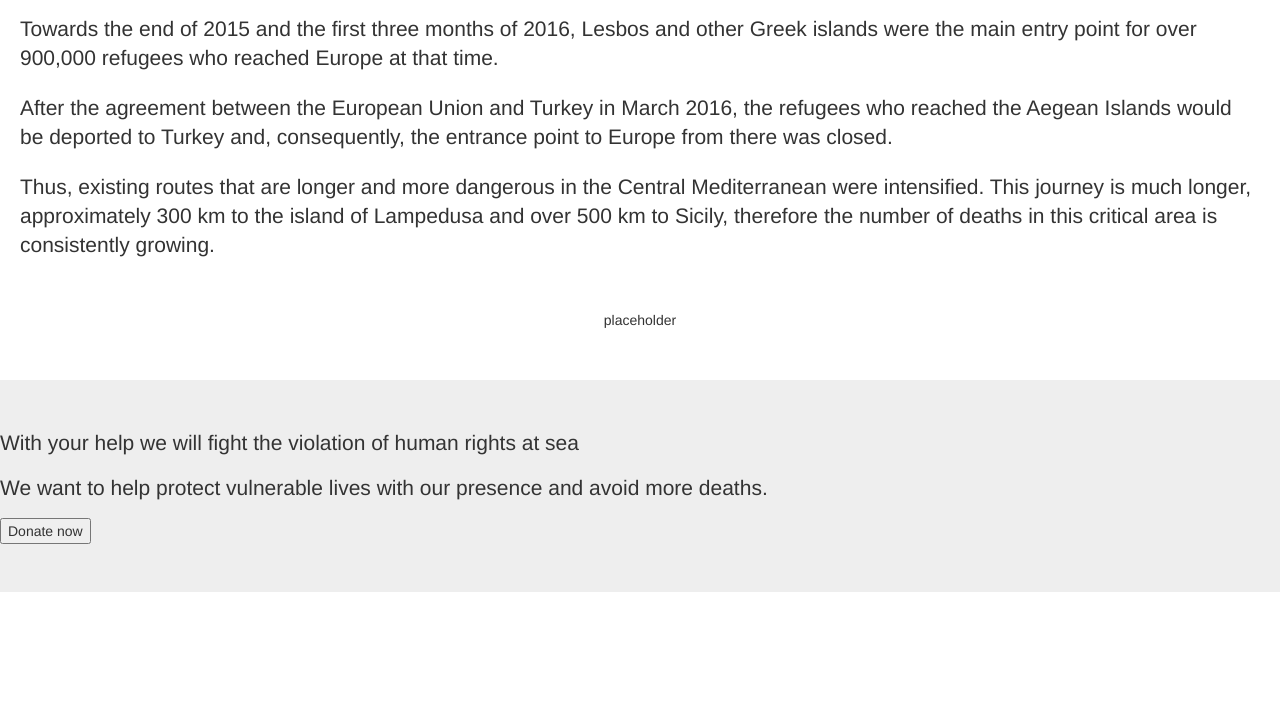
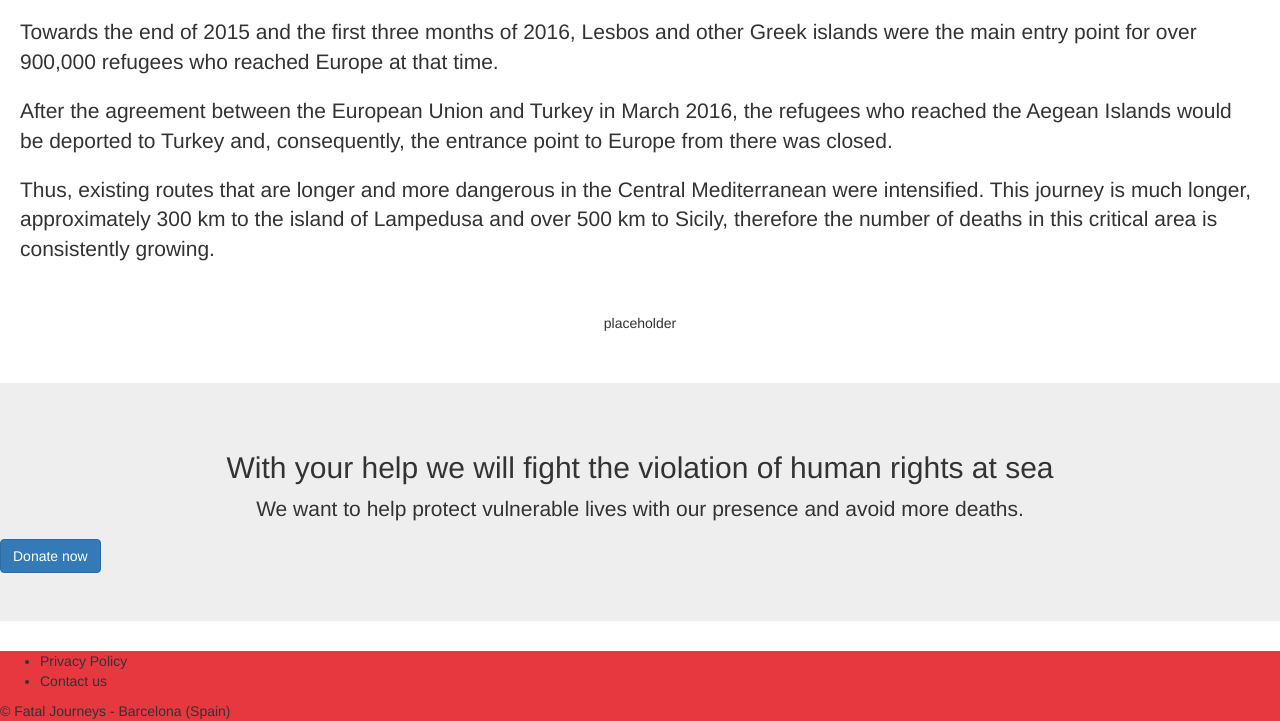
Before and after one commit to gmunro90/migrant-crossings, a website with bundled scripts: page src/html/index.html in a window 1280 px wide. Shown: the part 1473-2194 px from the top of the page. Before the commit the page ends 2095 px from the top, so only its background shows below. Built offline with nearby package versions, Linux system fonts and the light colour scheme; files whose address does not match are found by name.

Commit message:
style start

```diff
--- a/public/app.min.css
+++ b/public/app.min.css
@@ -1 +1 @@
-html,body{font-family:Arial,Helvetica,sans-serif}header{background-color:#0a0a0a}.header-img{display:flex;justify-content:center}.pie-chart-parent{display:flex;justify-content:space-around;margin:50px}.bar-chart-parent{display:flex;justify-content:space-around;margin:50px}.infographic-1{display:flex;justify-content:center}.line-chart-parent{display:flex;justify-content:space-around;margin:50px}.lead{margin:20px;display:flex;justify-content:center}.jumbotron{display:flex,block;flex-direction:column}
+html,body{font-family:Arial,Helvetica,sans-serif}header{background-color:#0a0a0a}.header-img{display:flex;justify-content:center}.pie-chart-parent{display:flex;justify-content:space-around;margin:50px}.bar-chart-parent{display:flex;justify-content:space-around;margin:50px}.infographic-1{display:flex;justify-content:center}.line-chart-parent{display:flex;justify-content:space-around;margin:50px}.lead{margin:20px;display:flex;justify-content:center}.jumbotron{display:flex,block;flex-direction:column}button a{color:#fff}footer{background-color:#e73840}
--- a/src/html/index.html
+++ b/src/html/index.html
@@ -16,11 +16,11 @@
 </header>
 
     <h1 style="text-align: center"><img src="https://www.openarms.es/rrss.png" height="150px" ></h1>
-    <h4 style="text-align: center" class="jumbotron">The Mediterranean is the largest mass grave on the planet
-     <br/> <br/>
+    <h2 style="text-align: center" class="jumbotron">The Mediterranean is the largest mass grave on the planet
+
      <p class="lead">The number of people risking their lives in the Mediterranean
       in order to flee from hell is not slowing down</p>
-    </h4>
+    </h2>
     <div class="pie-chart-parent">
       <div class="pie-1"> placeholder</div>
       <div>placeholder</div>
@@ -68,7 +68,16 @@
 </div>
 
 
-<div class="jumbotron"><p>With your help we will fight the violation of human rights at sea</p>
- <p>We want to help protect vulnerable lives with our presence and avoid more deaths.</p>
- <button>Donate now</button>
+<div class="jumbotron">
+  <h2 style="text-align: center">With your help we will fight the violation of human rights at sea</h2>
+ <p style="text-align: center">We want to help protect vulnerable lives with our presence and avoid more deaths.</p>
+ <button type="button" class="btn btn-primary"><a href="https://www.openarms.es/en/donate" target="_blank"> Donate now</a></button>
 </div>
+
+<footer>
+  <ul>
+    <li>Privacy Policy</li>
+    <li>Contact us</li>
+  </ul>
+  © Fatal Journeys - Barcelona (Spain)
+</footer>
--- a/src/less/main.less
+++ b/src/less/main.less
@@ -44,3 +44,11 @@ header {
   display: flex, block;
   flex-direction: column;
 }
+
+button a {
+  color: rgb(255, 255, 255);
+}
+
+footer {
+  background-color: #e73840;
+}
```
Also changed, not shown: public/index.html (+1 -1 lines), temp/index.html (+15 -6 lines).
